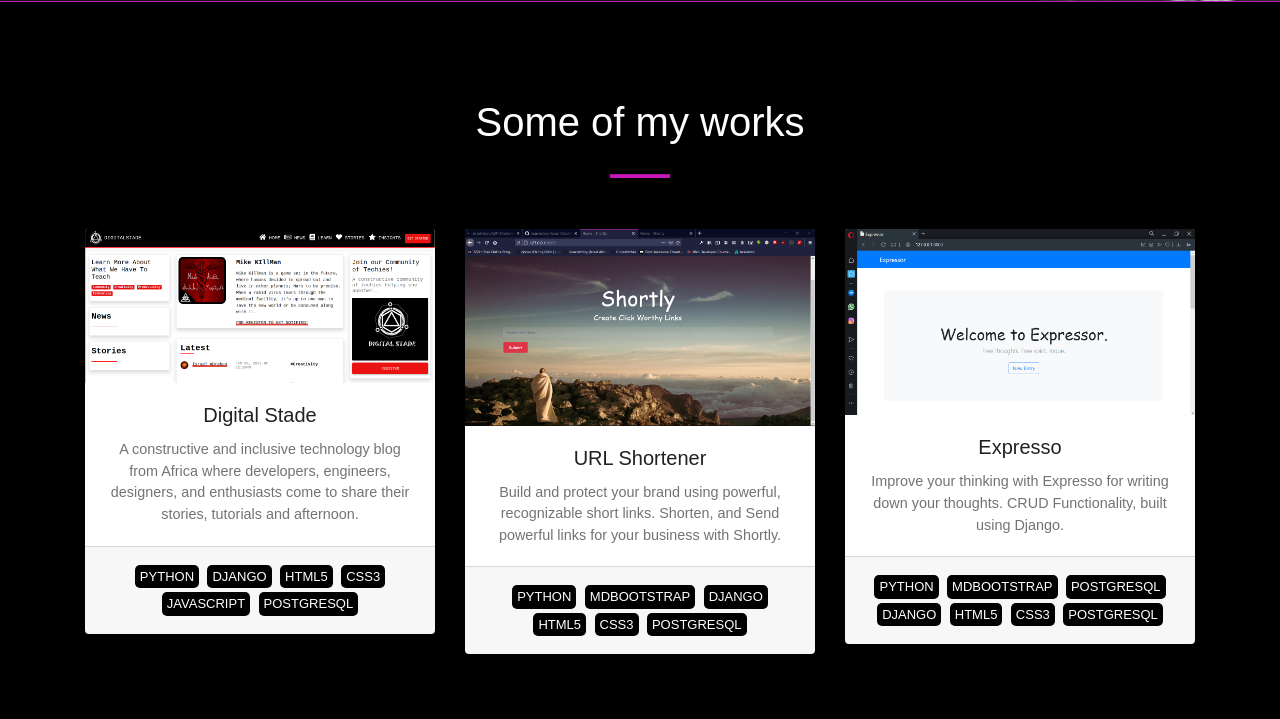
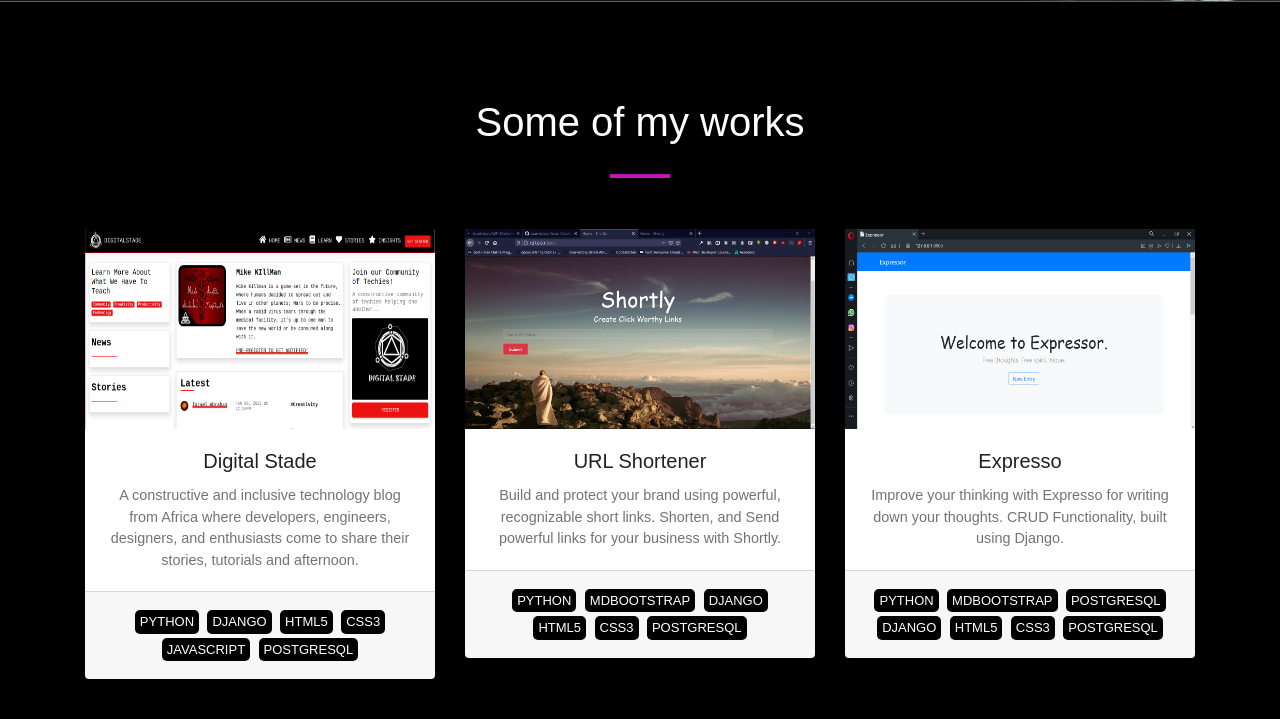
Before and after one commit to aybruhm/HNGi8_Task2, a Django app: page / in a window 1280 px wide. Shown: the part 1793-2512 px from the top of the page. Run offline with Django 3.2, Linux system fonts and the light colour scheme; data comes from the database, SQL or seed files in the repository; both versions use the stored data as it was after the commit; some libraries are stand-ins or nearby versions; some web fonts are replaced.

Commit message:
Update index template

```diff
--- a/resume/templates/resume/index.html
+++ b/resume/templates/resume/index.html
@@ -8,7 +8,7 @@
     <div class="col-md-4 pb-5">
         <div class="card mb-2">
             <a class="text-dark" href="{{ project.demo }}" target="_blank">
-                <img class="card-img-top" src="{{ project.image.url }}">
+                <img class="card-img-top" style="height: 200px;" src="{{ project.image.url }}">
             </a>
             <div class="card-body">
                 <h5 class="card-title"><a class="text-dark" href="{{ project.demo }}"
```
Also changed, not shown: db.sqlite3.
